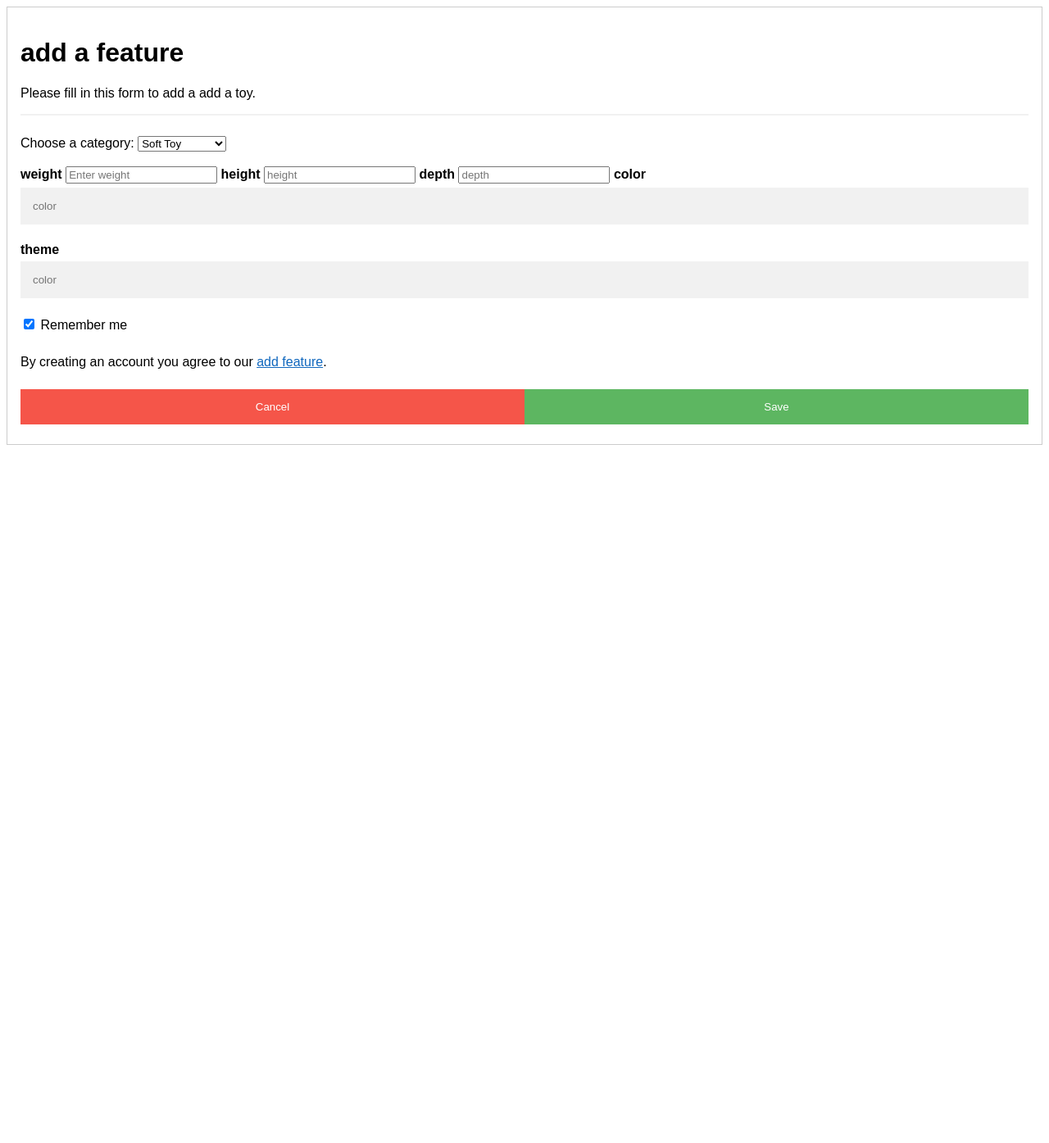
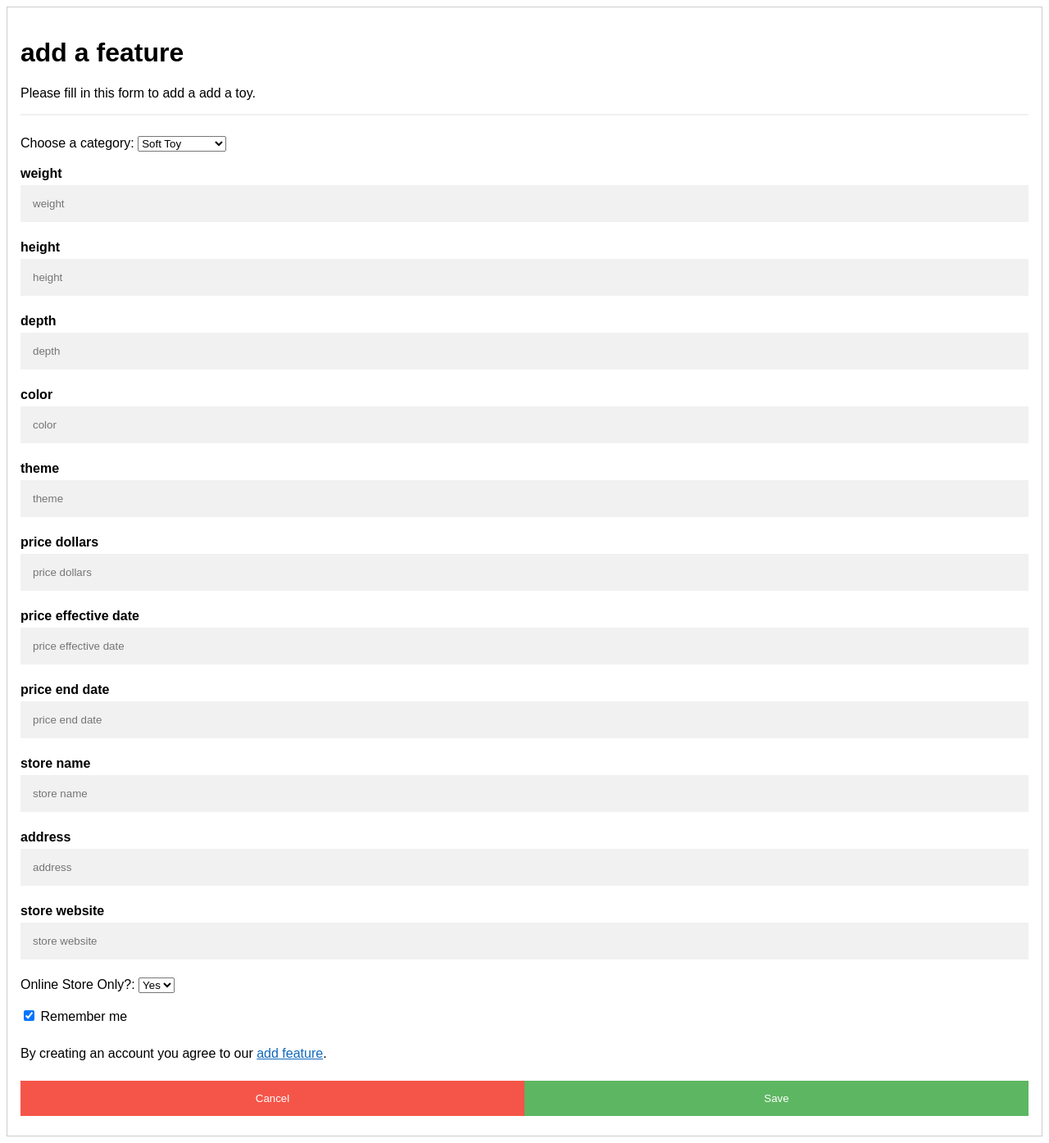
Before and after one commit to deenabhatt/TOY_STORE-Project, a Flask app: page /features in a window 1280 px wide. Shown: the whole page at 82% size. Before the commit the page ends 543 px from the top, so only its background shows below. Run offline with Flask 2, Linux system fonts and the light colour scheme.

Commit message:
updated TOYSHOP Project

```diff
--- a/crud.py
+++ b/crud.py
@@ -27,7 +27,7 @@ def authenticate_user(user_email,user_password):
     elif A.user_password == user_password:
         return True
     else:
-        return False
+        return Falsefeature
 
 
 def create_category(category_name, category_description):
--- a/server.py
+++ b/server.py
@@ -47,14 +47,27 @@ def authenticate_user():
 
 @app.route('/add_a_toy')
 def add_a_toy():
-    ''' On cick of login button, 'add a toy' page should display.
-    Get email, password from homepage and pass in the Crud funtion below.'''
-    # if crud.authenticate_user() == True:
-    #     return render_template('add_a_toy.html')
-    # else:
-    #     return alert ("Invalid Password")
-    # return "you must return a string"
     return render_template('add_a_toy.html')
+
+@app.route('/add_a_toy', methods=["POST"])
+def add_a_toy():
+    print('*'*20)
+    print('\n')
+    print(request.form.get('category'))
+    print('\n')
+    print('*'*20)
+    category_name= request.form.get('catogory')
+    user = request.form.get('user')
+    toy_name = request.form.get('toy_name')
+    toy_description = request.form.get('toy_description')
+    toy_manufacture = request.form.get('toy_manufacture')
+    toy_age_range = request.form.get('toy_age_range')
+
+
+    category = crud.create_category(category_name = category_name, category_description = "No description available")
+    crud.create_toy(category =category,user = user, toy_name = toy_name,toy_description = toy_description, toy_manufacture = toy_manufacture, toy_age_range = toy_age_range)
+
+    return redirect('/features')
 
 
 @app.route('/sign_up')
@@ -89,16 +102,33 @@ def Features():
 def add_a_feature():
     print('*'*20)
     print('\n')
-    print(request.form.get('first_name')) # request.form.get will grab from the form, matching to the name attribute in the html
+    print(request.form.get('weight'))
     print('\n')
     print('*'*20)
-    user_fname = request.form.get('first_name')
-    user_lname = request.form.get('last_name')
-    user_email = request.form.get('email')
-    user_password = request.form.get('psw')
-    crud.create_user(user_fname =user_fname,user_lname = user_lname,user_email= user_email,user_password=user_password)
+    weight = request.form.get('weight')
+    height = request.form.get('height')
+    depth = request.form.get('depth')
+    color = request.form.get('color')
+    theme = request.form.get('theme')
+
+    toy = request.form.get('toy')
+    store = request.form.get('store')
+    price_dollars = request.form.get('price_dollars')
+    price_effective_date = request.form.get('price_effective_date')
+    price_end_date = request.form.get('price_end_date')
+
+    store_name = request.form.get('store_name')
+    address = request.form.get('address')
+    store_website = request.form.get('store_website')
+    web_only_indicator = request.form.get('web_only_indicator')
+
+
+    crud.create_feature(weight = weight, height = height, depth = depth, color = color, theme = theme)
+    crud.create_price(toy = toy, store = store, price_dollars = price_dollars, price_effective_date = price_effective_date, price_end_date = price_end_date)
+    crud.create_store(store_name = store_name, address = address, store_website = store_website, web_only_indicator = web_only_indicator)
+
     # return render_template('homepage.html')
-    return redirect('/')
+    return redirect('/feature')
 
 
 
--- a/templates/add_a_toy.html
+++ b/templates/add_a_toy.html
@@ -107,7 +107,7 @@ button:hover {
 
     <div class="clearfix">
       <button type="button" class="cancelbtn">Cancel</button>
-      <button type="submit" class="signupbtn">Sign Up</button>
+      <button type="submit" class="signupbtn">Add-a-Toy</button>
     </div>
   </div>
 </form>
--- a/templates/features.html
+++ b/templates/features.html
@@ -87,22 +87,50 @@ button:hover {
       </select>
       <br><br>
       <label for="weight"><b>weight</b></label>
-      <input type="Integer" placeholder="Enter weight" name="weight" required>
+      <input type="text" placeholder="weight" name="weight" required><br>
 
       <label for="height"><b>height</b></label>
-      <input type="integer" placeholder="height" name=" height" required>
+      <input type="text" placeholder="height" name="height" required><br>
 
 
       <label for="depth"><b>depth</b></label>
-      <input type="integer" placeholder="depth" name="depth" required>
+      <input type="text" placeholder="depth" name="depth" required><br>
 
       <label for="color"><b>color</b></label>
-      <input type="text" placeholder="color" name="color" required>
+      <input type="text" placeholder="color" name="color" required><br>
 
       <label for="theme"><b>theme</b></label>
-      <input type="text" placeholder="color" name="theme" required>
+      <input type="text" placeholder="theme" name="theme" required><br>
 
-          <label>
+
+      <label for="price_dollars"><b>price dollars</b></label>
+      <input type="text" placeholder="price dollars" name="price_dollars" required><br>
+
+      <label for="price_effective_date"><b>price effective date</b></label>
+      <input type="text" placeholder="price effective date" name="price_effective_date" required><br>
+
+      <label for="price_end_date "><b>price end date</b></label>
+      <input type="text" placeholder="price end date" name="price_end_date" required><br>
+
+
+      <label for="store_name"><b>store name</b></label>
+      <input type="text" placeholder="store name" name="store_name" required><br>
+
+      <label for="address"><b>address</b></label>
+      <input type="text" placeholder="address" name="address" required><br>
+
+      <label for="store_website"><b>store website</b></label>
+      <input type="text" placeholder="store website" name="store_website" required><br>
+
+      <label for="category">Online Store Only?:</label>
+      <select name="web_only_indicator" id ="category">
+          <option value="True">Yes</option>
+          <option value="False">No</option>
+          </select>
+      <br><br>
+
+
+      <label>
         <input type="checkbox" checked="checked" name="remember" style="margin-bottom:15px"> Remember me
       </label>
 
```
Also changed, not shown: static/Mini-Pastel-TieDye-Llama-Squishmallow-Stuffed-Animal-5-root-SQE205AL_SQE205AL_01.jpg_Source_Image.jpg (added), static/Squishmalklow.jpg (added), static/monopoly.jpg (added), static/rainbowbear.jpg (added).
